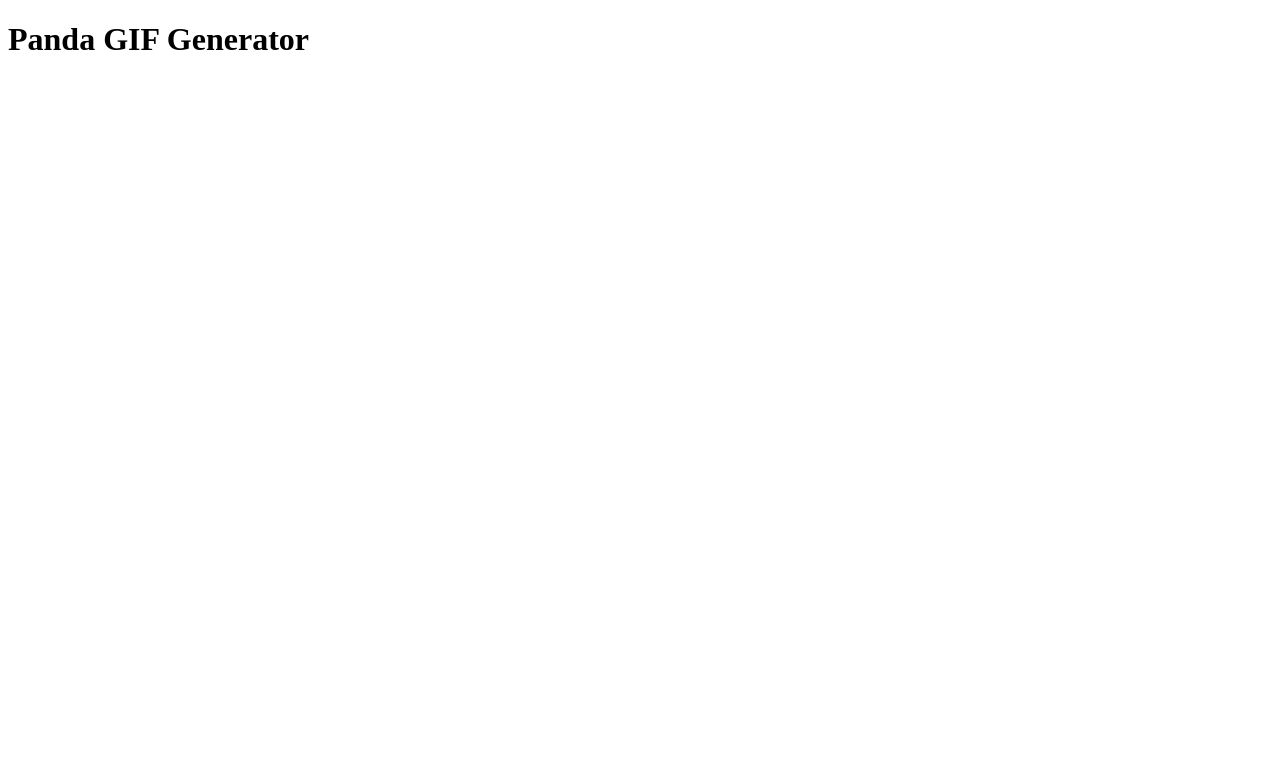
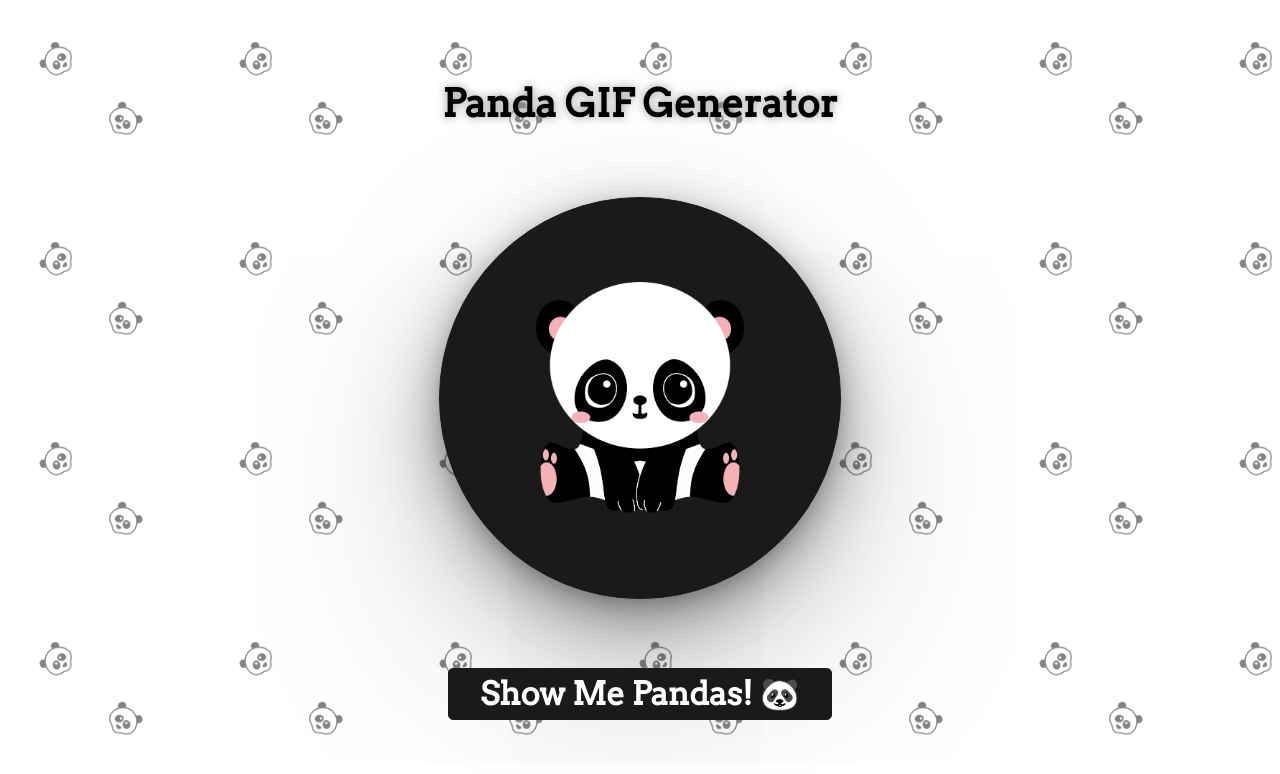
Before and after one commit to gupta-ji6/panda, a plain HTML site: page index.html in a window 1280 px wide. Drawn offline with Linux system fonts and the light colour scheme.

Commit message:
Completed Design with Dark mode

```diff
--- a/index.html
+++ b/index.html
@@ -6,9 +6,21 @@
     <meta http-equiv="X-UA-Compatible" content="ie=edge" />
     <title>Panda GIF Generator - Ayush Gupta</title>
     <link rel="stylesheet" href="src/styles.css" />
+    <link
+      href="https://fonts.googleapis.com/css?family=Arvo&display=swap"
+      rel="stylesheet"
+    />
   </head>
   <body>
-    <h1>Panda GIF Generator</h1>
+    <h1 class="title">Panda GIF Generator</h1>
+    <div
+      style="height: 80vh;display: flex; justify-content: center; align-items: center;"
+    >
+      <div class="circle">
+        <img class="panda-icon" src="assets/panda-icon.png" alt="panda icon." />
+      </div>
+    </div>
+    <button class="showBtn" onclick="generate()">Show Me Pandas! 🐼</button>
     <script src="src/index.js"></script>
   </body>
 </html>
--- a/src/index.js
+++ b/src/index.js
@@ -0,0 +1,26 @@
+const pandaGif = document.querySelector(".panda-icon");
+
+const url =
+  "https://api.tenor.com/v1/search?tag=" +
+  "panda" +
+  "&key=TJ5HQGN4OV4Z&limit=50";
+
+var clicked = 0;
+
+function generate() {
+  fetch(url)
+    .then(resp => resp.json()) // Transform the data into json
+    .then(function(data) {
+      randomNum = Math.floor(Math.random() * 50) + 1;
+      pandaGifs = data.results[randomNum].media[0].tinygif.url;
+      if (clicked == 0) {
+        document.querySelector(".circle").classList.remove("circle");
+      }
+      pandaGif.classList.add("gif");
+      pandaGif.src = pandaGifs;
+      document.body.classList.add("body-dark");
+      document.querySelector(".title").classList.add("title-dark");
+      document.querySelector(".showBtn").classList.add("showBtn-dark");
+      clicked = 1;
+    });
+}
--- a/src/styles.css
+++ b/src/styles.css
@@ -0,0 +1,119 @@
+body {
+  display: flex;
+  align-items: center;
+  flex-direction: column;
+  height: 100vh;
+  margin: 0;
+  padding: 0;
+  background-image: url("../assets/panda-bg.png");
+}
+
+.body-dark {
+  background-color: #222222;
+}
+
+.title {
+  font-family: "Arvo", serif;
+  color: black;
+  font-size: 7vw;
+  text-shadow: 0px 0px 10px rgba(150, 150, 150, 1);
+  text-align: center;
+  margin-top: 10vh;
+  margin-bottom: 0;
+}
+
+.title-dark {
+  color: rgba(255, 255, 255, 0.8);
+  text-shadow: 0px 0px 10px rgba(221, 221, 221, 1);
+}
+
+.circle {
+  display: flex;
+  align-items: center;
+  justify-content: center;
+  border: 1px solid #1a1a1a;
+  border-radius: 50%;
+  padding: 60px;
+  width: 30vw;
+  height: 30vw;
+  background-color: #1a1a1a;
+  box-shadow: 0 2.3px 6.6px rgba(0, 0, 0, 0.034),
+    0 5.5px 15.8px rgba(0, 0, 0, 0.089), 0 10.3px 29.7px rgba(0, 0, 0, 0.146),
+    0 18.3px 52.9px rgba(0, 0, 0, 0.195), 0 34.3px 99px rgba(0, 0, 0, 0.228),
+    0 82px 237px rgba(0, 0, 0, 0.19);
+}
+
+.panda-icon {
+  width: auto;
+  height: 40vw;
+}
+
+.gif {
+  border: 0.1px solid transparent;
+  border-radius: 6px;
+  width: 80vw;
+  height: auto;
+  box-shadow: 0 2.3px 6.6px rgba(255, 255, 255, 0.034),
+    0 5.5px 15.8px rgba(255, 255, 255, 0.089),
+    0 10.3px 29.7px rgba(255, 255, 255, 0.146),
+    0 18.3px 52.9px rgba(255, 255, 255, 0.195),
+    0 34.3px 99px rgba(255, 255, 255, 0.228),
+    0 82px 237px rgba(255, 255, 255, 0.19);
+}
+
+.showBtn {
+  background: #1a1a1a;
+  margin-bottom: 10vh;
+  color: white;
+  width: 60vw;
+  height: 7vh;
+  padding: 5px;
+  border: 1px solid #1a1a1a;
+  border-radius: 5px;
+  font-family: "Arvo", serif;
+  font-weight: bold;
+  font-size: 2.5vh;
+  cursor: pointer;
+}
+
+.showBtn-dark {
+  background-color: rgba(245, 245, 245, 0.9);
+  color: black;
+}
+
+@media (min-width: 768px) {
+  /* tablet, landscape iPad, lo-res laptops ands desktops */
+  .title {
+    font-size: 5vw;
+  }
+
+  .panda-icon {
+    width: auto;
+    height: 30vw;
+  }
+
+  .showBtn {
+    font-size: 3vh;
+  }
+}
+@media (min-width: 1025px) {
+  /* big landscape tablets, laptops, and desktops */
+  .title {
+    font-size: 3vw;
+  }
+
+  .circle {
+    height: 35vh;
+    width: 35vh;
+  }
+
+  .panda-icon {
+    width: auto;
+    height: 18vw;
+  }
+
+  .showBtn {
+    font-size: 4vh;
+    width: 30vw;
+  }
+}
```
Also changed, not shown: assets/panda-bg.png (added), assets/panda-icon.png (added).
